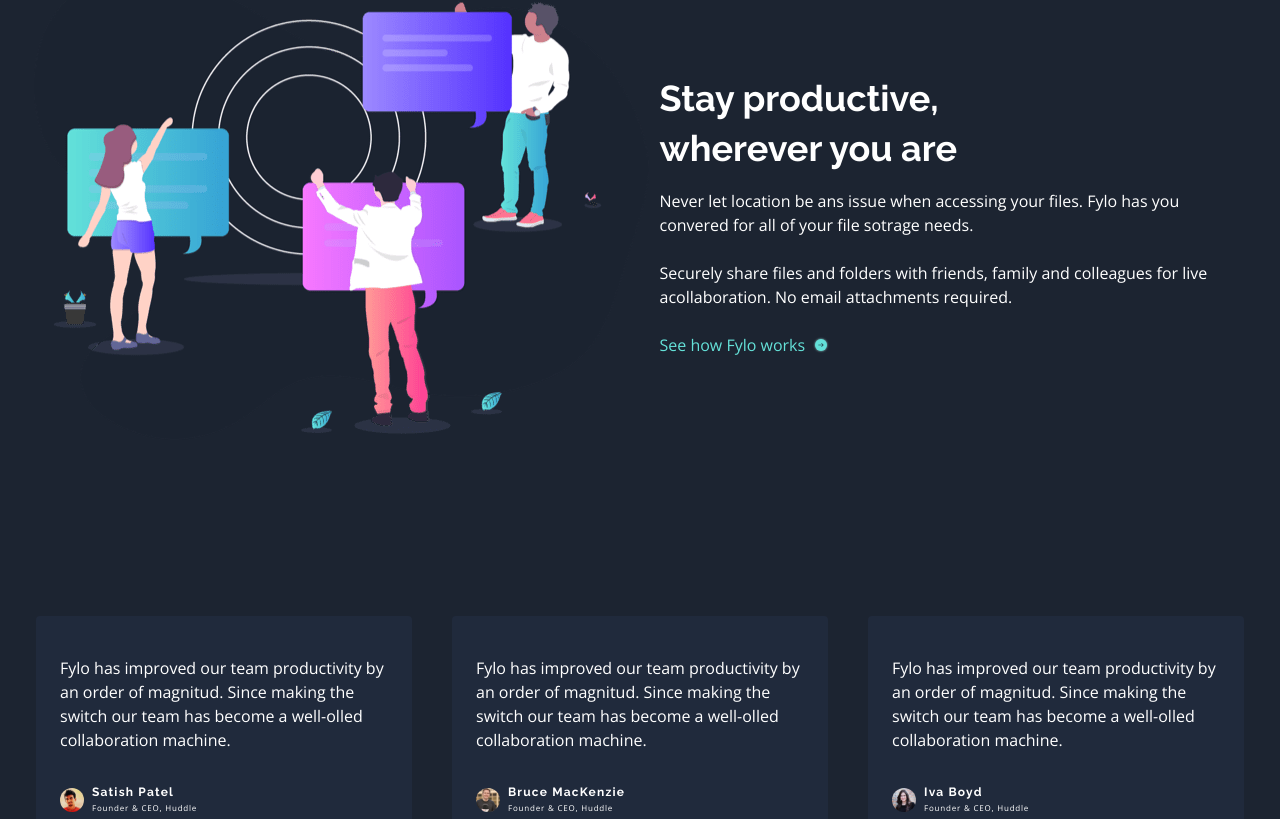
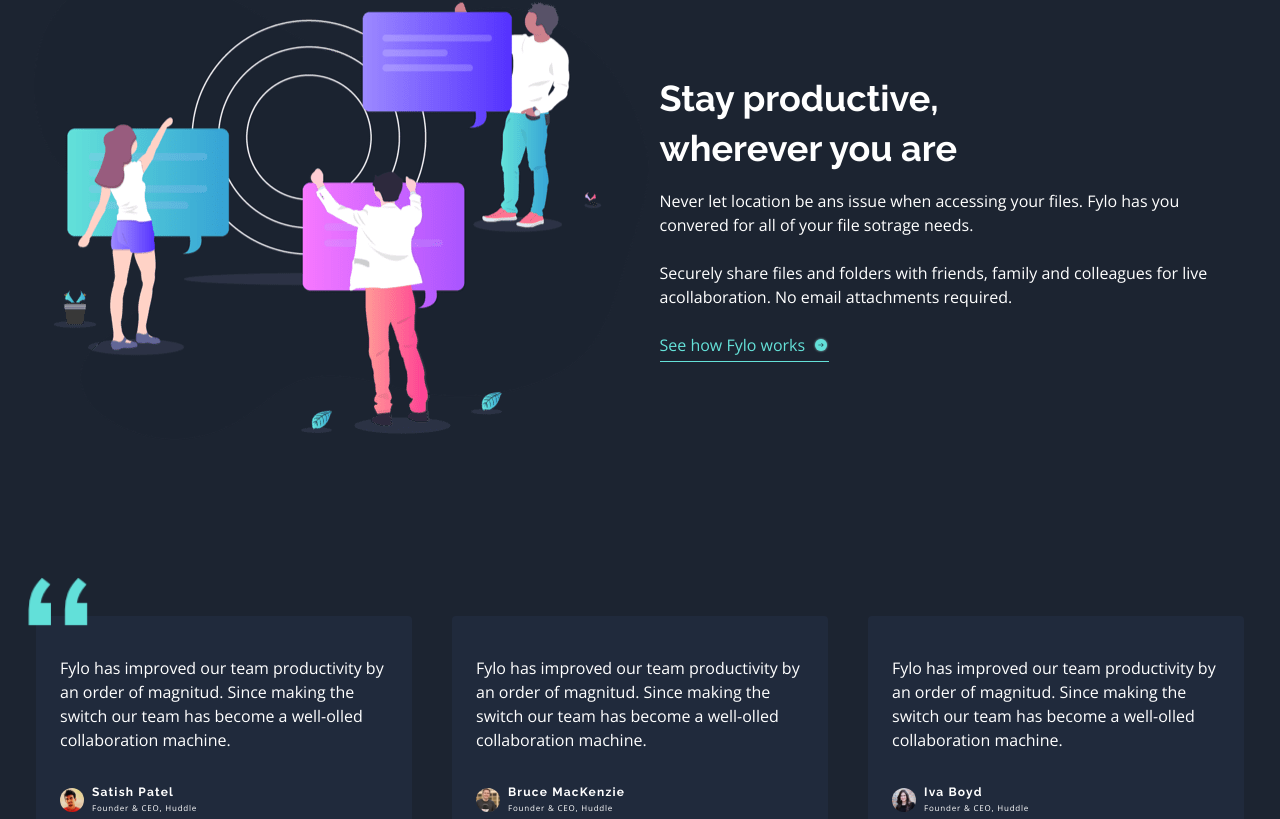
Before and after one commit to YerikAH/Fylo-landing-page-frontend-mentor, a React (Vite) app: page / in a window 1280 px wide. Shown: the part 1978-2797 px from the top of the page. Built offline with nearby package versions, Linux system fonts and the light colour scheme.

Commit message:
dev: update

```diff
--- a/src/components/footer/Footer.tsx
+++ b/src/components/footer/Footer.tsx
@@ -23,19 +23,19 @@
               </p>
             </div>
           </div>
-          <div className='mt-8  h-full  lg:mt-0 w-full'>
-            <a href='' className='flex gap-6 items-start' tabIndex={1}>
+          <div className='  h-full   w-full '>
+            <a href='' className='flex gap-6 items-start pt-8 lg:pt-0' tabIndex={1}>
               <img src={phone} alt='phone' />
               <span className='text-white text-sm  font-open_sans'>+1-543-123-4567</span>
             </a>
-            <a href='' className='flex gap-6 items-start mt-4' tabIndex={1}>
+            <a href='' className='flex gap-6 items-start pt-4 pb-20 lg:pb-0' tabIndex={1}>
               <img src={email} alt='gmail' />
               <span className='text-white text-sm  font-open_sans'>example@fylo.com</span>
             </a>
           </div>
-          <ul className='mt-20 grid gap-4 w-full  h-full  lg:mt-0'>
+          <ul className='grid  w-full  h-full  '>
             {FOOTER_OPT_ONE.map((item, idx) => (
-              <li key={idx} className='w-full'>
+              <li key={idx} className='w-full py-2 lg:pt-0 lg:pb-2'>
                 <a
                   href=''
                   className='text-white text-base  w-full font-open_sans flex'
@@ -46,9 +46,9 @@
               </li>
             ))}
           </ul>
-          <ul className='mt-12 grid gap-4 w-full  h-full  lg:mt-0'>
+          <ul className='pt-12 grid w-full  h-full  lg:pt-0'>
             {FOOTER_OPT_TWO.map((item, idx) => (
-              <li key={idx} className='w-full'>
+              <li key={idx} className='w-full  py-2 lg:pt-0 lg:pb-2'>
                 <a
                   href=''
                   className='text-white text-base  w-full font-open_sans flex'
@@ -59,7 +59,7 @@
               </li>
             ))}
           </ul>
-          <div className='flex gap-4 w-full place-items-center place-content-center mt-24  h-full lg:mt-0 lg:place-items-start'>
+          <div className='flex gap-4 w-full place-items-center place-content-center   h-full lg:place-items-start'>
             {FOOTER_SOCIAL.map((item, idx) => (
               <SocialMediaIcon key={idx} url={item.url}>
                 {item.componentElement}
--- a/src/components/main/sections/ContactSection.tsx
+++ b/src/components/main/sections/ContactSection.tsx
@@ -22,7 +22,7 @@
           type='submit'
           aria-label='Get Started For Free'
           value='Get Started For Free'
-          className='text-white bg-cyan rounded-full text-xs w-full px-3.5 py-3.5 mt-4 font-raleway font-bold lg:mt-0 lg:flex-none lg:text-base max-w-[12.5rem]'
+          className='text-white bg-cyan rounded-full text-xs w-full px-3.5 py-3.5 mt-4 font-raleway font-bold lg:mt-0 lg:flex-none lg:text-base lg:max-w-[12.5rem]'
         />
       </div>
     </article>
--- a/src/components/main/sections/HeroSection.tsx
+++ b/src/components/main/sections/HeroSection.tsx
@@ -2,7 +2,7 @@
 
 const HeroSection = () => {
   return (
-    <section className='grid place-items-center w-full'>
+    <section className='grid place-items-center w-full relative curvy'>
       <img src={heroIllustration} alt='illustration intro' />
       <h1 className='text-white text-2xl font-raleway text-center font-bold mt-4 lg:text-4xl lg:leading-normal max-w-3xl lg:tracking-wide'>
         All your files in one secure location, accessible anywhere.
--- a/src/components/main/sections/PromotionSection.tsx
+++ b/src/components/main/sections/PromotionSection.tsx
@@ -21,7 +21,10 @@
           acollaboration. No email attachments required.
         </p>
 
-        <a className='flex gap-2 items-center mt-4 lg:mt-6' tabIndex={1}>
+        <a
+          className='flex gap-2 items-center mt-4 lg:mt-6 how-fylo-button relative max-w-fit'
+          tabIndex={1}
+        >
           <span className='text-cyan text-sm font-open_sans text-left lg:text-base'>
             See how Fylo works
           </span>
--- a/src/components/main/sections/TestimonySection.tsx
+++ b/src/components/main/sections/TestimonySection.tsx
@@ -3,9 +3,12 @@
 export const TestimonySection = () => {
   return (
     <section className='grid place-items-center w-full mt-44 gap-10 px-3 lg:grid-cols-auto_3 lg:place-content-center'>
-      {TESTIMONY_BOX.map((item) => (
+      {TESTIMONY_BOX.map((item, idx) => (
         <div
-          className='bg-blue_dark_testimonials px-4 py-4 rounded max-w-sm lg:px-6 lg:pt-8 lg:pb-6'
+          className={
+            'bg-blue_dark_testimonials px-4 py-4 rounded max-w-sm lg:px-6 lg:pt-8 lg:pb-6 relative' +
+            `${idx === 0 && ' quotes'}`
+          }
           key={item.id}
         >
           <p className='text-white text-xs  font-open_sans text-left mt-2 leading-5 lg:text-base'>
--- a/src/components/ui/SocialMediaIcon.tsx
+++ b/src/components/ui/SocialMediaIcon.tsx
@@ -4,7 +4,7 @@
     <a
       href={url}
       tabIndex={1}
-      className='grid rounded-full place-items-center border-white border-solid border p-2'
+      className='grid rounded-full place-items-center border-white border-solid border p-2 lg:mt-0 mt-24'
     >
       {children}
     </a>
--- a/src/styles/main.scss
+++ b/src/styles/main.scss
@@ -1,14 +1,59 @@
 @import './variables';
 
 // HeroSection.tsx
-.button-started{
+.button-started {
   border-radius: 15rem;
   border: none;
   background: linear-gradient(to left, $blue, $cyan);
 }
 
+.curvy::after {
+  content: '';
+  position: absolute;
+  width: 100vw;
+  height: 8.8125rem;
+  background: url(../assets/bg-curvy-mobile.svg) no-repeat bottom / 100% 100%;
+  z-index: -1;
+  bottom: 6rem;
+  @media (min-width: 1024px) {
+    height: 28.0625rem;
+    background-image: url(../assets/bg-curvy-desktop.svg);
+    bottom: 0;
+  }
+}
+
 // TestimonySection.tsx
 
-.testimony-job{
+.testimony-job {
   font: normal normal 400 0.5rem/1rem $fft;
 }
+.quotes::before {
+  content: '';
+  background-image: url('/src/assets/bg-quotes.png');
+  width: 25px;
+  height: 25px;
+  display: block;
+  position: absolute;
+  background-position: center;
+  background-repeat: no-repeat;
+  background-size: contain;
+  left: 10px;
+  top: -24px;
+  @media (min-width: 1024px) {
+    width: 60px;
+    height: 60px;
+    left: -8px;
+    top: -45px;
+  }
+}
+
+// PromotionSection.tsx
+
+.how-fylo-button::after {
+  content: '';
+  position: absolute;
+  background: $cyan;
+  height: 1px;
+  width: 100%;
+  bottom: -5px;
+}
--- a/src/styles/style.scss
+++ b/src/styles/style.scss
@@ -6,16 +6,18 @@
 @import './main.scss';
 
 // code
-html{
-  background-color: $dark-blue-intro-bg
+html {
+  background-color: $dark-blue-intro-bg;
+  overflow-x: hidden;
 }
-section{
+section {
   max-width: 1440px;
 }
-article, section{
+article,
+section {
   margin: 0 auto;
 }
-.footer-center{
+.footer-center {
   max-width: 1228px;
   margin: 0 auto;
 }
--- a/tailwind.config.cjs
+++ b/tailwind.config.cjs
@@ -24,7 +24,7 @@
       gridTemplateColumns: {
         auto_2: 'repeat(2,auto)',
         auto_3: 'repeat(3,auto)',
-        custom_5: '350px 200px 100px 100px 200px',
+        custom_5: '3fr 2fr 1fr 1fr 2fr',
       },
     },
   },
```
